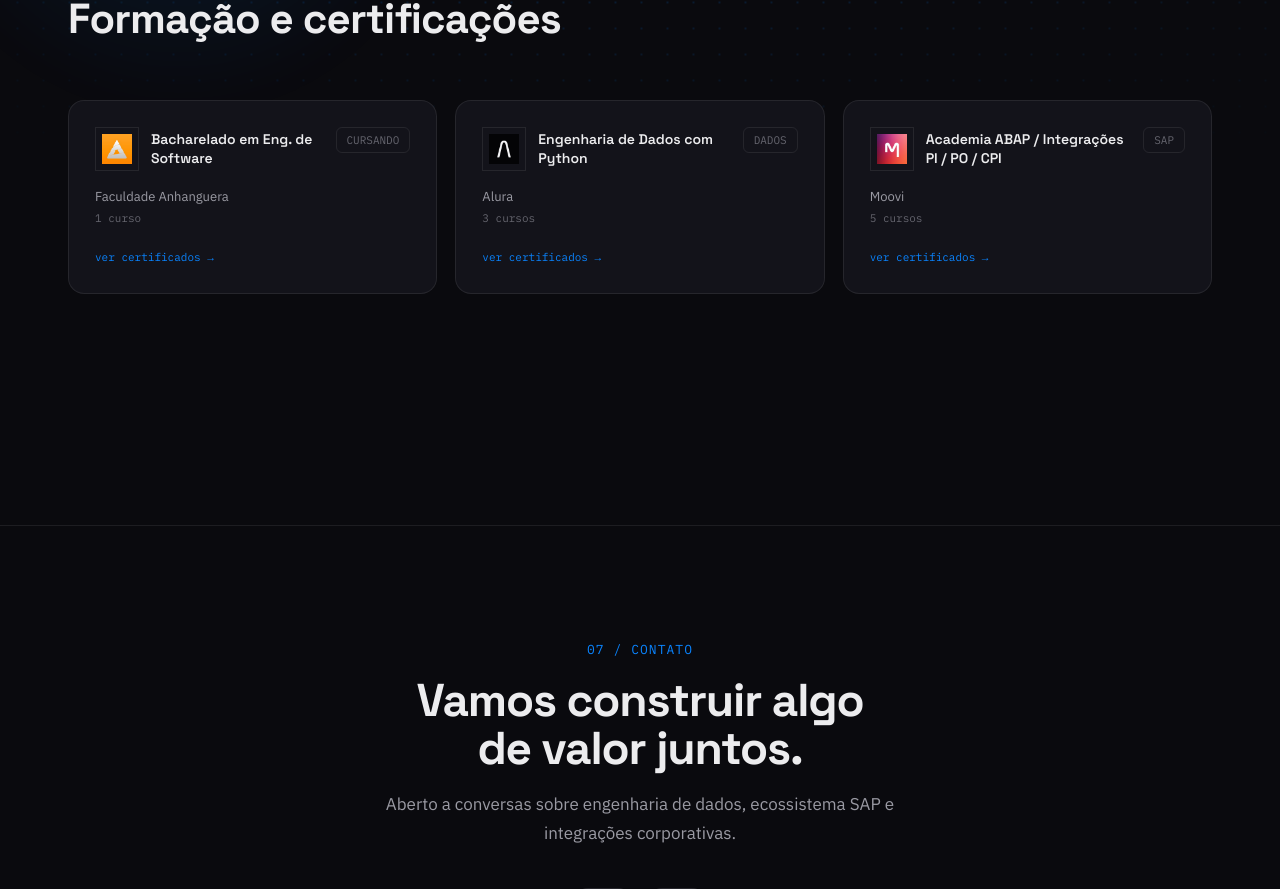
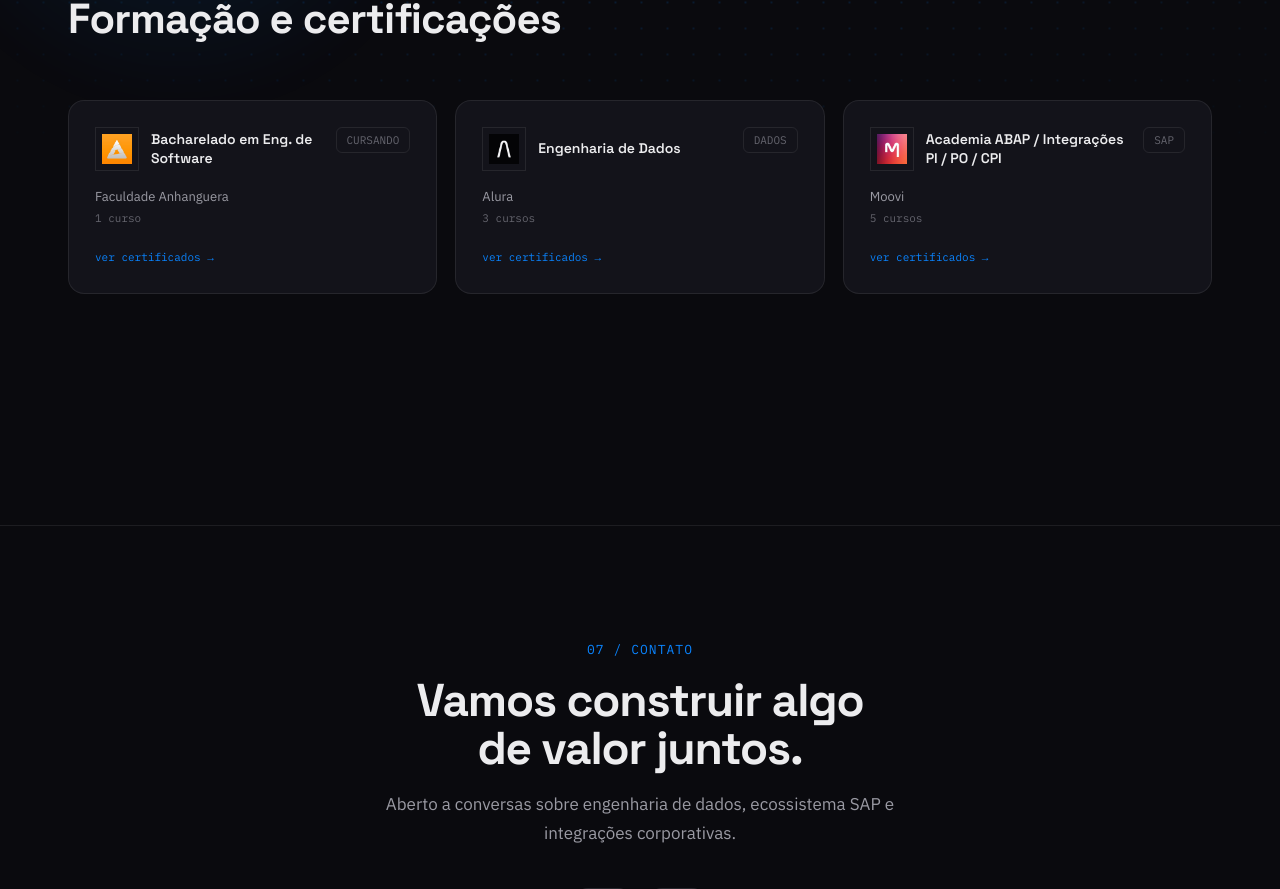
Before and after one commit to CarlosVarao/new_portfolio, a React (Vite) app: page / in a window 1280 px wide. Shown: the part 5477-6366 px from the top of the page. Built offline with nearby package versions, Linux system fonts and the light colour scheme; no server answers.

Commit message:
ajuste titulo eng dados

```diff
--- a/src/data/education.ts
+++ b/src/data/education.ts
@@ -13,7 +13,7 @@ export const education: Education[] = [
   {
     icon: Database,
     logo: "/alura.jpg",
-    title: "Engenharia de Dados com Python",
+    title: "Engenharia de Dados",
     institution: "Alura",
     type: "DADOS",
     courses: [
```
